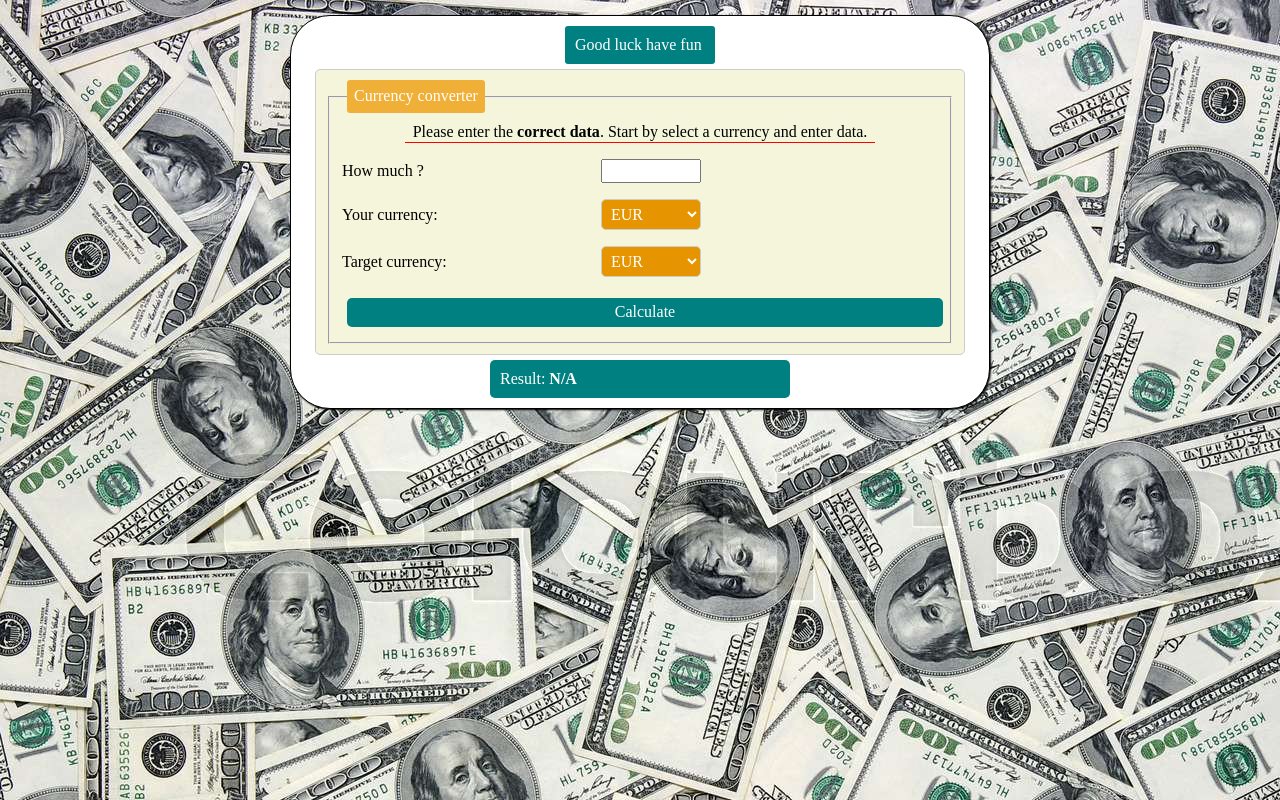
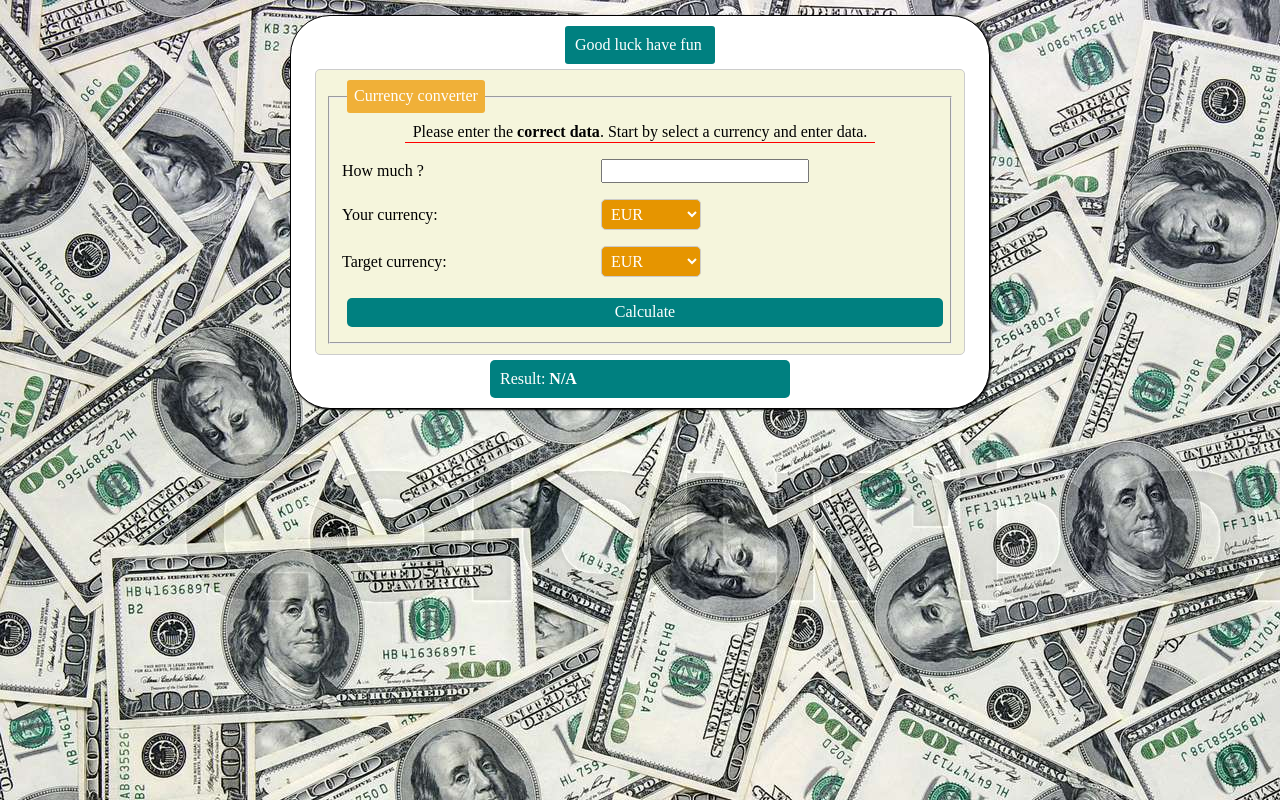
Before and after one commit to Arkadiusz0809/Currency_converter, a plain HTML site: page index.html in a window 1280 px wide. Drawn offline with nearby package versions, Linux system fonts and the light colour scheme.

Commit message:
fixed css_2

```diff
--- a/css/form.css
+++ b/css/form.css
@@ -22,9 +22,6 @@
     max-width: 100%;
     display: inline-block;
     margin-right: 5px;
-}
-.form__input{
-    max-width: 100px;
 }
 
 .form__instruction{
@@ -69,7 +66,6 @@
     color: white;
     background-color: teal;
     padding: 10px;
-
     max-width: 300px;
     margin: 5px auto;
     border-radius: 5px;
```
